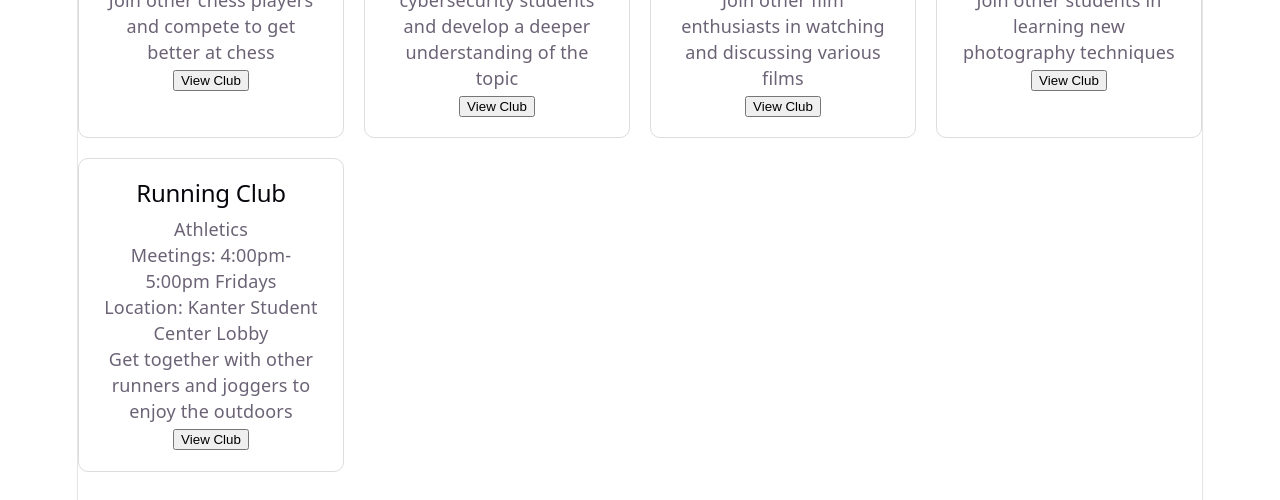
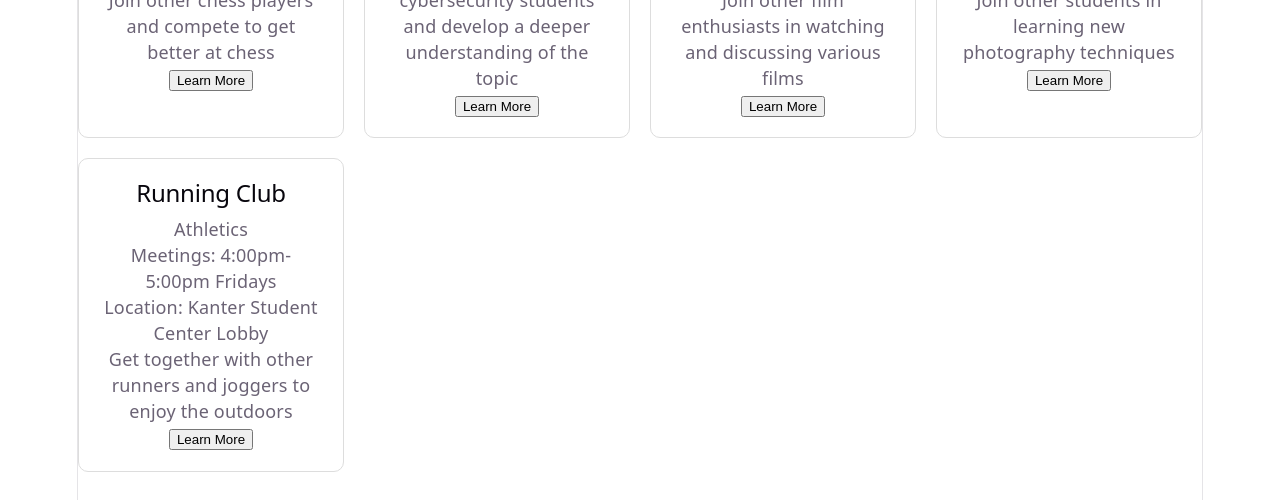
Before and after one commit to Pirategirl9000/React-Campus-Pulse, a React (Vite) app: page / in a window 1280 px wide. Shown: the part 1147-1647 px from the top of the page. Built offline with nearby package versions, Linux system fonts and the light colour scheme.

Commit message:
Changed view club button to learn more

```diff
--- a/src/components/ClubCard.jsx
+++ b/src/components/ClubCard.jsx
@@ -14,7 +14,7 @@ export default function ClubCard( {club} ) {
             <p className="club-meetings">Meetings: {club.meeting}</p>
             <p className="club-location">Location: {club.location}</p>
             <p className="club-description"> {club.description} </p>
-            <button className="club-button" onClick={handleClick}>View Club</button>
+            <button className="club-button" onClick={handleClick}>Learn More</button>
         </article>
     )
 }
```
